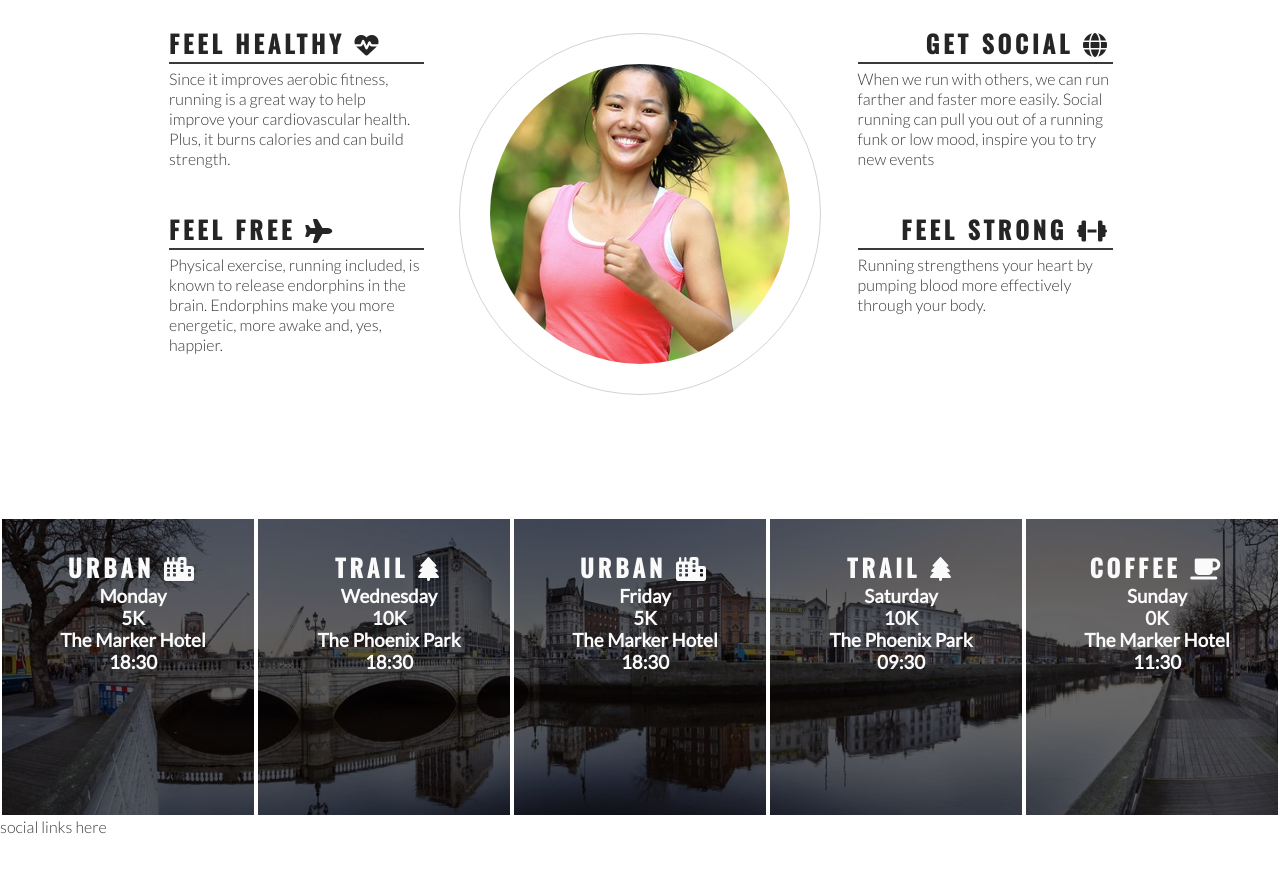
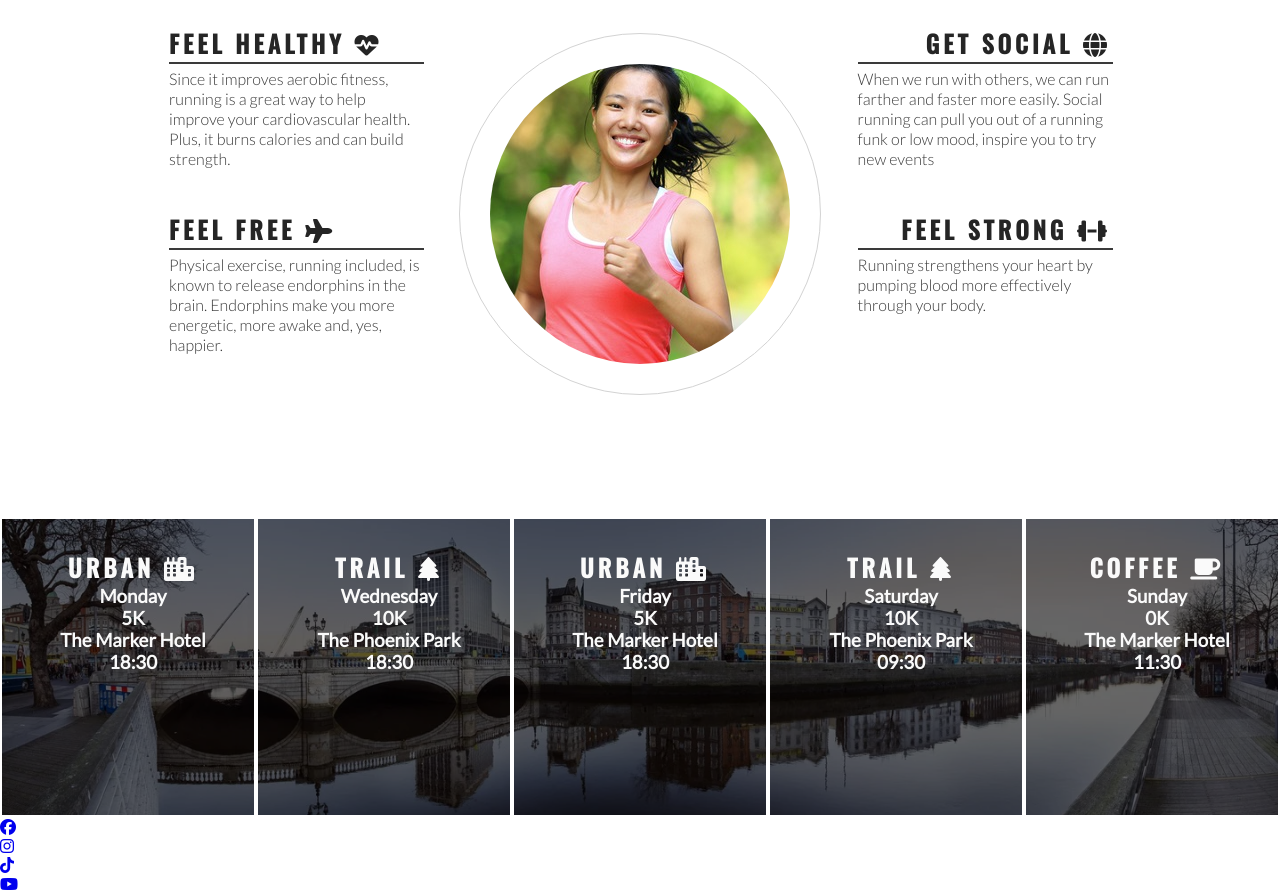
Before and after one commit to jhoanTrujillo/love-running, a plain HTML site: page index.html in a window 1280 px wide. Shown: the part 778-1671 px from the top of the page. Before the commit the page ends 1614 px from the top, so only its background shows below. Drawn offline with nearby package versions, Linux system fonts and the light colour scheme.

Commit message:
Add social media icons

```diff
--- a/index.html
+++ b/index.html
@@ -143,7 +143,32 @@
     </section>
 
     <footer>
-        social links here
+        <ul>
+            <li>
+                <a href="https://facebook.com" target="_blank" rel="noopener"
+                    aria-label="Visit our Facebook page (open in a new tab)">
+                    <i class="fa-brands fa-facebook"></i>
+                </a>
+            </li>
+            <li>
+                <a href="https://instagram.com" target="_blank" rel="noopener"
+                    aria-label="Visit our Instagram page (open in a new tab)">
+                    <i class="fa-brands fa-instagram"></i>
+                </a>
+            </li>
+            <li>
+                <a href="https://tiktok.com" target="_blank" rel="noopener"
+                    aria-label="Visit our TikTok page (open in a new tab)">
+                    <i class="fa-brands fa-tiktok"></i>
+                </a>
+            </li>
+            <li>
+                <a href="https://youtube.com" target="_blank" rel="noopener"
+                    aria-label="Visit our Youtube page (open in a new tab)">
+                    <i class="fa-brands fa-youtube"></i>
+                </a>
+            </li>
+        </ul>
     </footer>
 
     <!-- Font Awesome -->
```
